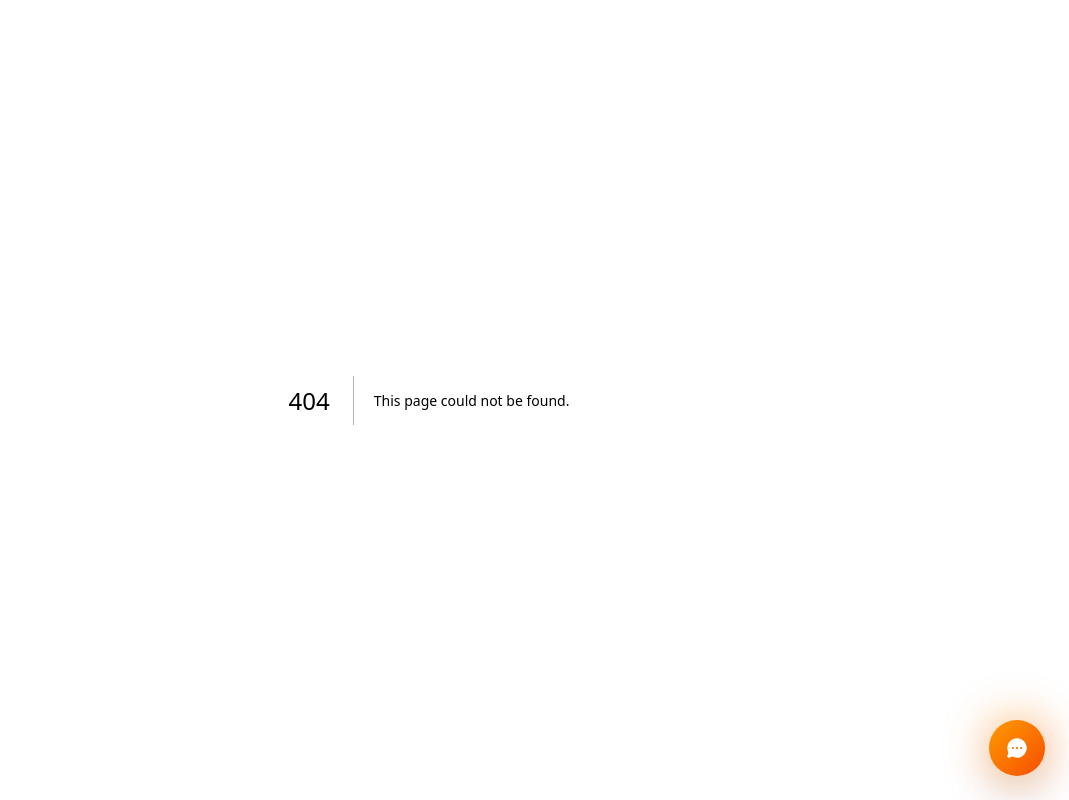
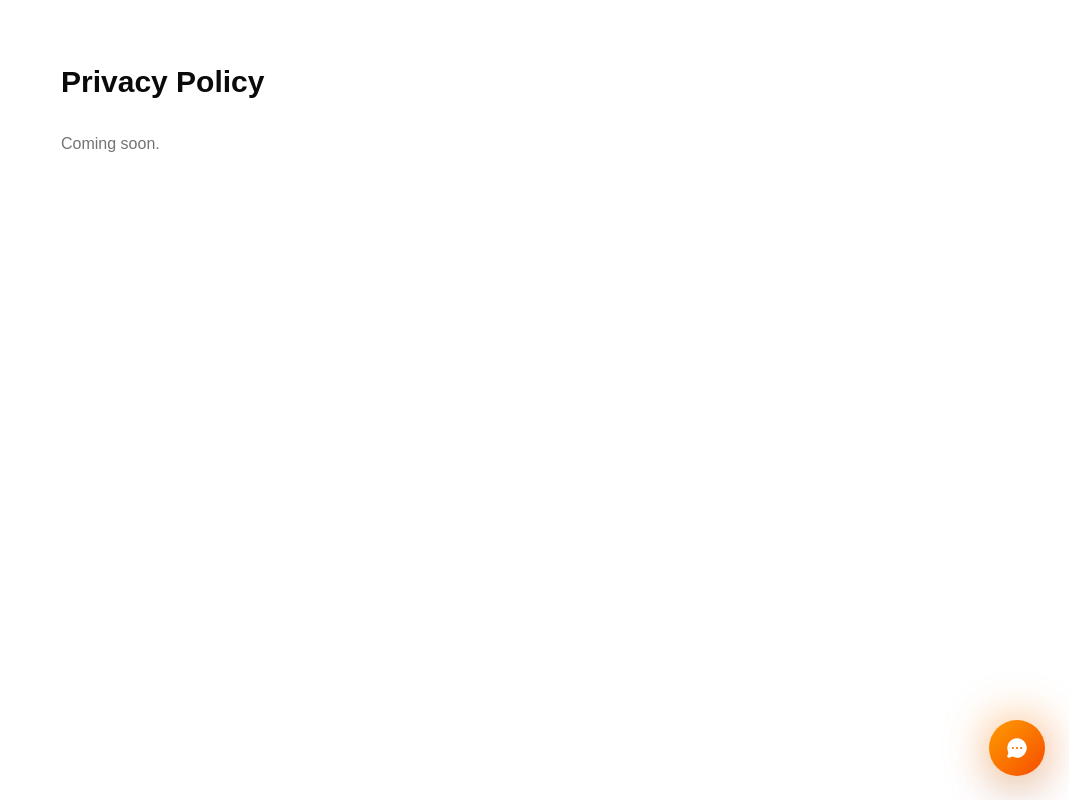
Before and after one commit to sharadpandey2/homefixu, a Next.js app in the folder apps/web/: page /privacy in a window 1280 px wide. Before the commit this address had no page. Shown: the whole page, without its empty margins (211-1280 px from the left). Built offline with nearby package versions, Linux system fonts and the light colour scheme.

Commit message:
fix: cast dynamic redirect for typed routes, add missing privacy/support pages

```diff
--- a/apps/web/src/app/login/page.tsx
+++ b/apps/web/src/app/login/page.tsx
@@ -82,7 +82,7 @@ export default function UnifiedLoginPage() {
         return;
       }
 
-      router.push(roleConfigs[selectedRole].redirect);
+      router.push(roleConfigs[selectedRole].redirect as string);
     } catch {
       setError("Something went wrong. Please try again.");
     } finally {
--- /dev/null
+++ b/apps/web/src/app/privacy/page.tsx
@@ -0,0 +1,8 @@
+export default function PrivacyPage() {
+  return (
+    <div className="container mx-auto max-w-3xl px-4 py-16">
+      <h1 className="mb-8 font-bold text-3xl">Privacy Policy</h1>
+      <p className="text-muted-foreground">Coming soon.</p>
+    </div>
+  );
+}
--- /dev/null
+++ b/apps/web/src/app/support/page.tsx
@@ -0,0 +1,8 @@
+export default function SupportPage() {
+  return (
+    <div className="container mx-auto max-w-3xl px-4 py-16">
+      <h1 className="mb-8 font-bold text-3xl">Support</h1>
+      <p className="text-muted-foreground">Coming soon.</p>
+    </div>
+  );
+}
```
